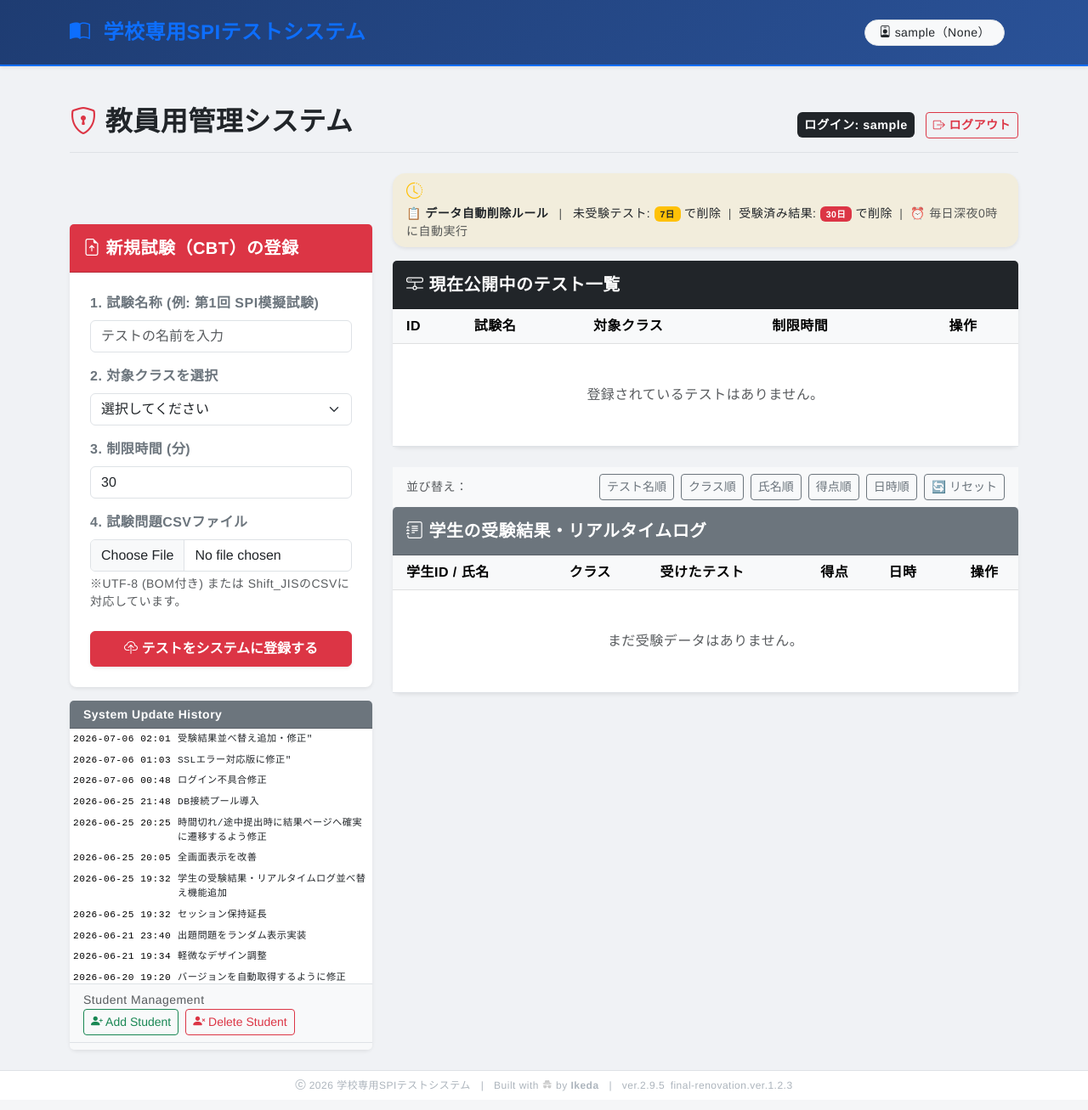
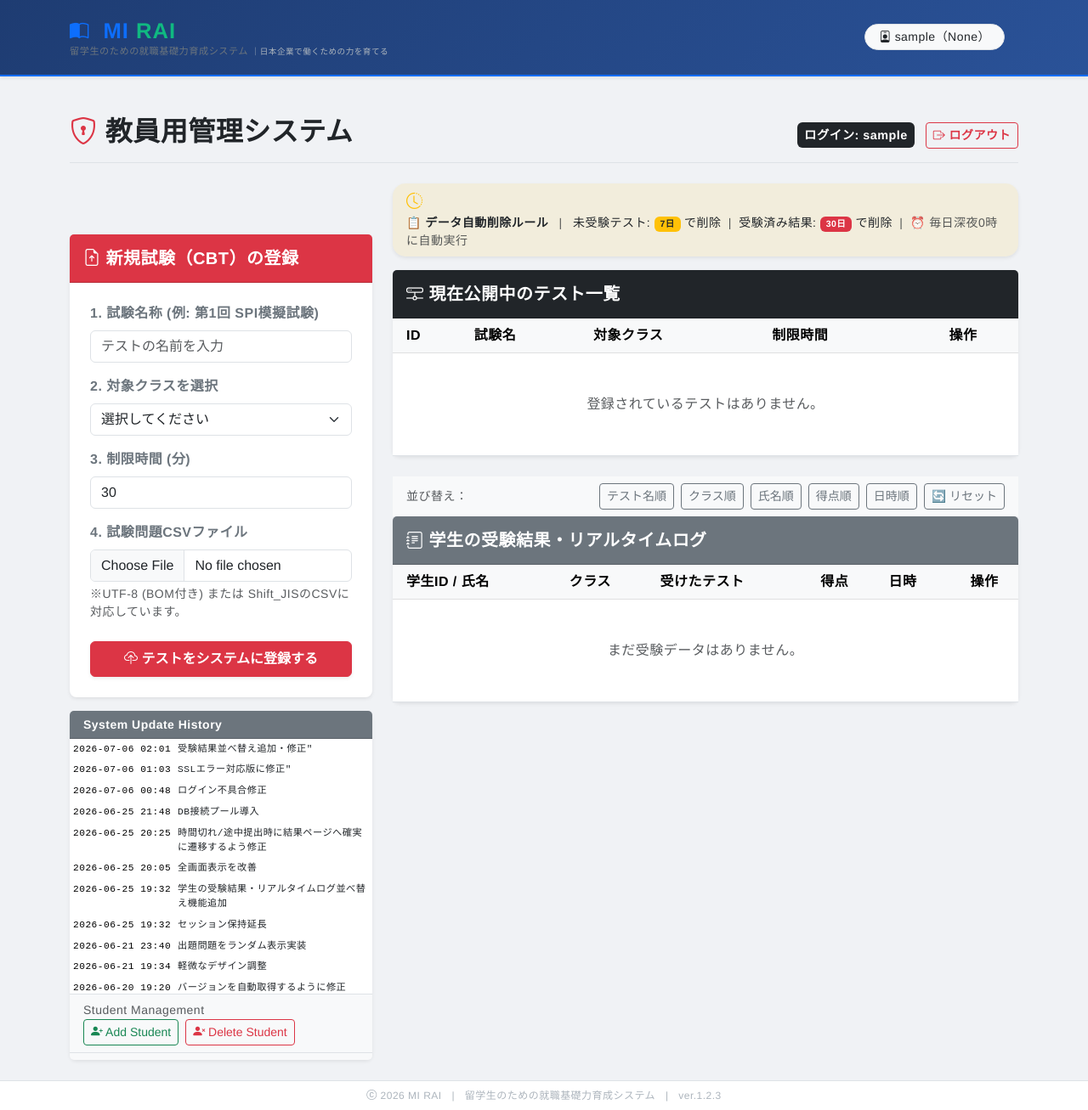
Before and after one commit to Mindboks/SPI_WEB_Test_System, a Flask app: page /teacher/admin in a window 1280 px wide. Shown: the whole page at 85% size. Before the commit the page ends 1285 px from the top, so only its background shows below. Run offline with Flask 3, Linux system fonts and the light colour scheme; the visitor is signed in with stand-in values (Sample User, id 1); data that the repository does not hold is empty; some libraries are stand-ins or nearby versions.

Commit message:
feat: タイトルをMI RAIに変更（留学生向け就職基礎力育成システム）

```diff
--- a/templates/layout.html
+++ b/templates/layout.html
@@ -4,7 +4,7 @@
     <meta charset="UTF-8">
     <meta name="viewport" content="width=device-width, initial-scale=1.0">
     <meta http-equiv="Content-Security-Policy" content="upgrade-insecure-requests">
-    <title>{% block title %}{% endblock %} | 学校専用SPIテストシステム</title>
+    <title>{% block title %}{% endblock %} | MI RAI</title>
     <link rel="stylesheet" href="https://cdn.jsdelivr.net/npm/bootstrap-icons@1.10.0/font/bootstrap-icons.css">
     <link href="{{ url_for('static', filename='css/bootstrap.min.css') }}" rel="stylesheet">
     <link href="{{ url_for('static', filename='css/bootstrap-icons.css') }}" rel="stylesheet">
@@ -33,6 +33,45 @@
             flex-shrink: 0;
         }
 
+        /* ★★★ タイトルデザイン（変更部分） ★★★ */
+        .navbar-brand {
+            display: flex;
+            flex-direction: column;
+            align-items: flex-start;
+            line-height: 1.3;
+            text-decoration: none;
+        }
+        .navbar-brand .brand-main {
+            font-size: 1.6rem;
+            font-weight: 700;
+            color: #0d6efd;
+            letter-spacing: 1px;
+        }
+        .navbar-brand .brand-main .highlight {
+            color: #10b981;
+        }
+        .navbar-brand .brand-sub {
+            font-size: 0.7rem;
+            color: #6c757d;
+            font-weight: 400;
+            letter-spacing: 0.5px;
+        }
+        .navbar-brand .brand-sub .jp {
+            font-size: 0.6rem;
+            color: #adb5bd;
+        }
+        @media (max-width: 576px) {
+            .navbar-brand .brand-main {
+                font-size: 1.2rem;
+            }
+            .navbar-brand .brand-sub {
+                font-size: 0.55rem;
+            }
+            .navbar-brand .brand-sub .jp {
+                font-size: 0.5rem;
+            }
+        }
+
         /* フッター - シンプルに最下部固定 */
         .footer {
             flex-shrink: 0;
@@ -55,9 +94,15 @@
     <!-- ヘッダー -->
     <nav class="navbar navbar-dark shadow-sm" style="background-color: #fff; border-bottom: 2px solid #0d6efd;">
         <div class="container">
-            <a class="navbar-brand fw-bold d-flex align-items-center" href="{{ url_for('index') }}" style="font-size: 1.5rem; color: #0d6efd;">
-                <i class="bi bi-book-half" style="margin-right: 15px; font-size: 1.5rem;"></i>
-                学校専用SPIテストシステム
+            <a class="navbar-brand" href="{{ url_for('index') }}">
+                <div class="brand-main">
+                    <i class="bi bi-book-half" style="margin-right: 8px; font-size: 1.4rem; color: #0d6efd;"></i>
+                    MI <span class="highlight">RAI</span>
+                </div>
+                <div class="brand-sub">
+                    留学生のための就職基礎力育成システム
+                    <span class="jp">｜日本企業で働くための力を育てる</span>
+                </div>
             </a>
 
             {% if session.get('user_id') %}
@@ -79,11 +124,11 @@
     <footer class="footer">
         <div class="container text-center">
             <p class="mb-0">
-                <i class="bi bi-c-circle"></i> 2026 学校専用SPIテストシステム
+                <i class="bi bi-c-circle"></i> 2026 MI RAI
                 <span class="mx-2">|</span>
-                Built with <i class="bi bi-incognito" style="color: #cccccc;"></i> by <strong>Ikeda</strong>
+                留学生のための就職基礎力育成システム
                 <span class="mx-2">|</span>
-                ver.2.9.5&ensp;final-renovation.ver.{{ app_version }}
+                ver.{{ app_version }}
             </p>
         </div>
     </footer>
```
